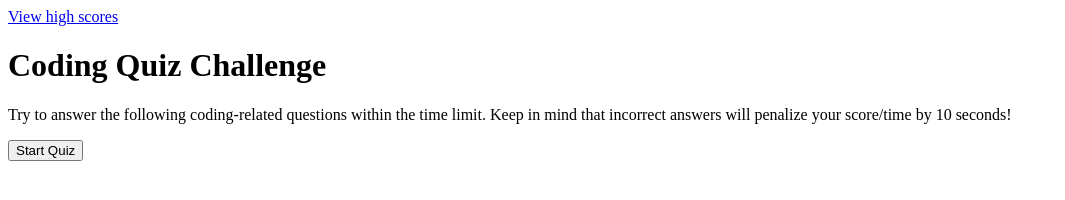
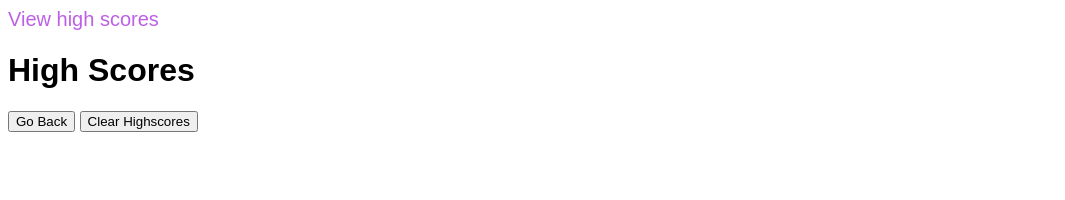
Before and after one commit to bhansi/JS-Code-Quiz, a plain HTML site: page index.html in a window 1280 px wide. Both pictures are taken after a click on the link "View high scores". Shown: the whole page, without its empty margins (0-1065 px from the left). Drawn offline with Linux system fonts and the light colour scheme.

Commit message:
Created style.css file, added some styling, and added forgotten view high scores functionality.

```diff
--- /dev/null
+++ b/assets/css/style.css
@@ -0,0 +1,20 @@
+:root {
+    --pink: #bd60e7;
+    --purple: #351c75;
+    --orange: #FFA500;
+}
+
+body {
+    font-family:Arial, Helvetica, sans-serif;
+}
+
+a:hover {
+    color: var(--orange);
+    cursor: pointer;
+}
+
+a {
+    text-decoration: none;
+    color: var(--pink);
+    font-size: 15pt;
+}
--- a/assets/js/script.js
+++ b/assets/js/script.js
@@ -14,6 +14,7 @@ let divHighscores = document.querySelector("#highscores");
 let divHighscoresList = document.querySelector("#highscoresList");
 let btnGoBack = document.querySelector("#goBack");
 let btnClearHighscores = document.querySelector("#clearHighscores");
+let anchorViewHighscores = document.querySelector("#viewHighscores");
 
 // Variables
 let timeRemaining = 75;
@@ -244,8 +245,16 @@ function handleClearHighscores() {
     localStorage.clear();
 }
 
+function handleViewHighscores() {
+    hideQuiz();
+    unhideHighscores();
+    retrieveHighscores();
+    displayHighscores();
+}
+
 btnStartQuiz.addEventListener("click", handleStartQuiz);
 divOptions.addEventListener("click", handleOptionClick);
 formInitials.addEventListener("submit", handleFormInitialsSubmit);
 btnGoBack.addEventListener("click", handleGoBack);
-btnClearHighscores.addEventListener("click", handleClearHighscores)
+btnClearHighscores.addEventListener("click", handleClearHighscores);
+anchorViewHighscores.addEventListener("click", handleViewHighscores);
--- a/index.html
+++ b/index.html
@@ -2,11 +2,12 @@
 <html>
 <head>
     <title>JavaScript Quiz</title>
+    <link rel="stylesheet" href="./assets/css/style.css">
 </head>
 
 <body>
     <header>
-        <a href="#">View high scores</a>
+        <a id="viewHighscores">View high scores</a>
         <p id="timer"></p>
     </header>
 
```
